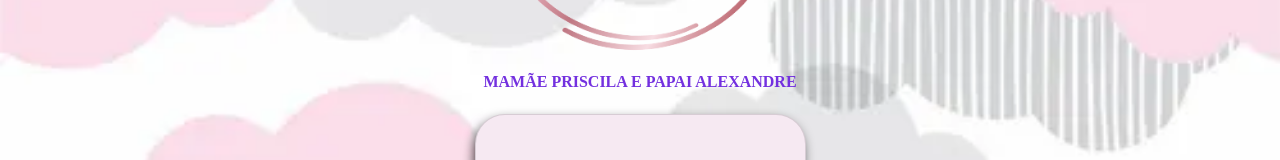
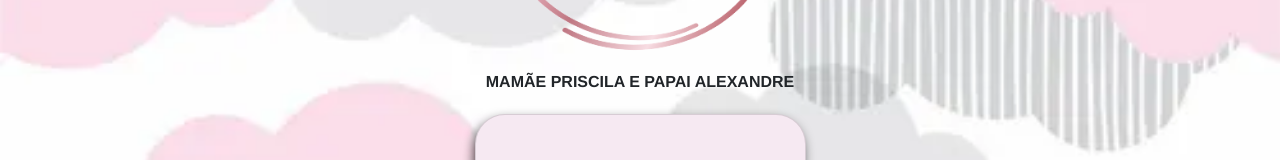
Before and after one commit to XandaoTP/pj-pessoal, a React (Create React App) app in the folder front-end/: page / in a window 1280 px wide. Shown: the part 260-420 px from the top of the page. Built offline with nearby package versions, Linux system fonts and the light colour scheme; no server answers; the database is empty.

Commit message:
ajusta erro css

```diff
--- a/front-end/src/views/home.tsx
+++ b/front-end/src/views/home.tsx
@@ -74,7 +74,7 @@ const [names, setNames] = useState<DocumentData>()
         <div className="vh-100 ">
             <Container className="d-flex flex-column align-items-center">
                 <img src={logo} className='mt-4' width="326px" height="290px" alt='nossamenina'/>
-                <Ppapaimamae className="fw-bold text-center text-dark mt-3"> MAMÃE PRISCILA E PAPAI ALEXANDRE</Ppapaimamae>
+                <p className="fw-bold text-center text-dark mt-3"> MAMÃE PRISCILA E PAPAI ALEXANDRE</p>
                 <Cardbck className="p-5 mt-1">
                     <p className="fw-bold text-center">Sugira quantas vezes quiser!</p>
                     <Form onSubmit={formik.handleSubmit}>
@@ -144,9 +144,3 @@ const Tdname = styled.td`
     color: #c73098 !important;
     opacity: 100;
 `
-const Ppapaimamae = styled.p`
-@import url('https://fonts.googleapis.com/css2?family=Pacifico&display=swap');
-font-family: 'Pacifico', cursive;
-font-size: 1rem;
-color: #7330df !important;
-`
```
